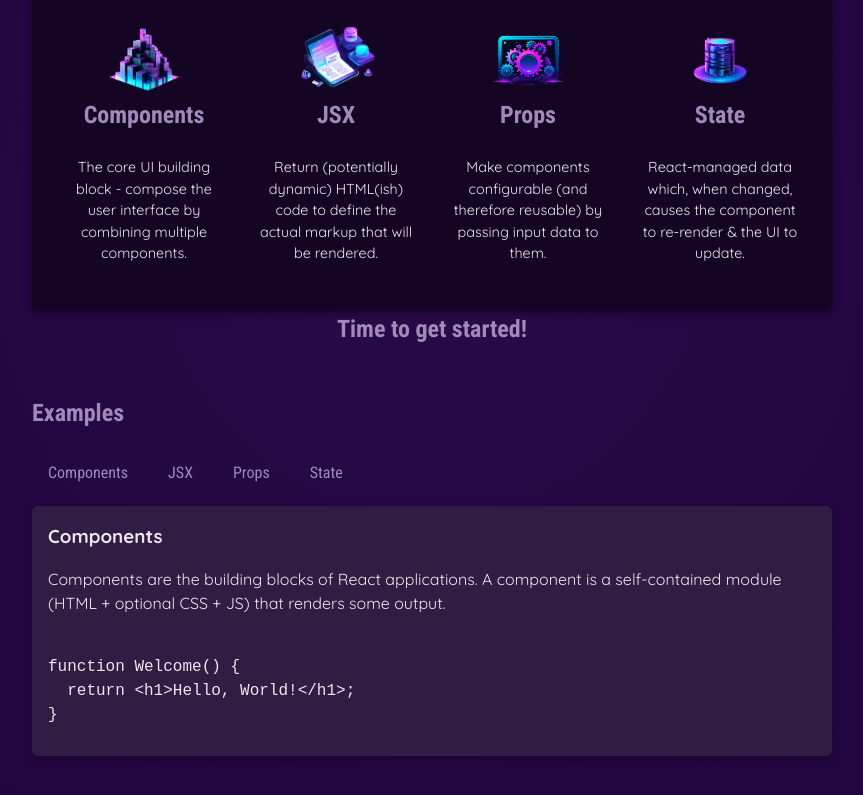
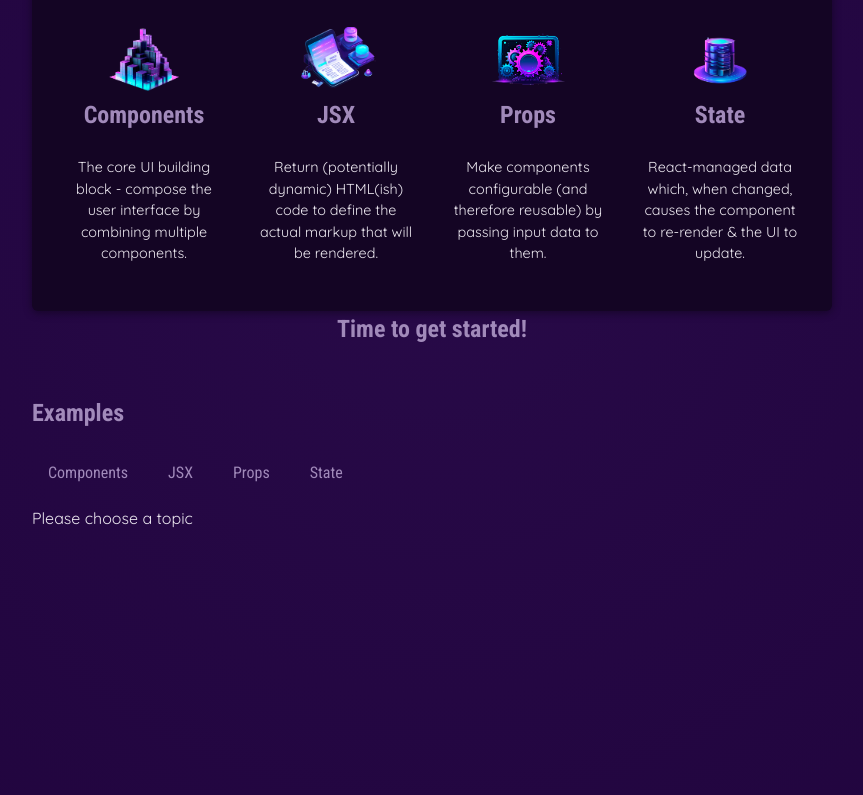
Before and after one commit to mikeldevv/React-starting-project, a React (Vite) app: page / in a window 1280 px wide. Shown: the part 397-1192 px from the top of the page, without its empty margins (208-1071 px from the left). Built offline with nearby package versions, Linux system fonts and the light colour scheme.

Commit message:
improve state with conditional statement

```diff
--- a/src/App.jsx
+++ b/src/App.jsx
@@ -5,7 +5,7 @@
 import TabButton from "./components/TabButton";
 
 function App() {
-  const [selectedTopic, setSelectedTopic] = useState("components");
+  const [selectedTopic, setSelectedTopic] = useState();
 
   function handleSelect(selectedButton) {
     setSelectedTopic(selectedButton);
@@ -35,6 +35,8 @@
             <TabButton onSelect={() => handleSelect("props")}>Props</TabButton>
             <TabButton onSelect={() => handleSelect("state")}>State</TabButton>
           </menu>
+          {!selectedTopic && <p>Please choose a topic</p>}
+          {selectedTopic && (
             <div id="tab-content">
               <h3>{EXAMPLES[selectedTopic].title}</h3>
               <p>{EXAMPLES[selectedTopic].description}</p>
@@ -42,6 +44,7 @@
                 <code>{EXAMPLES[selectedTopic].code}</code>
               </pre>
             </div>
+          )}
         </section>
       </main>
     </div>
```
Lines whose indentation alone changed are shown as unchanged.
